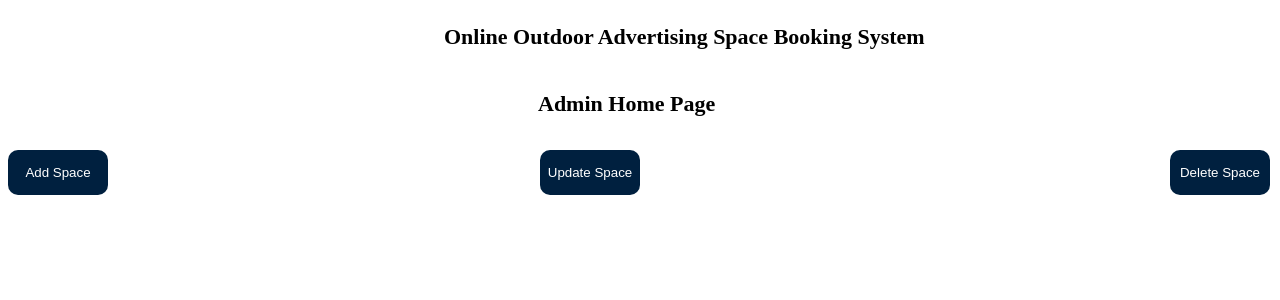
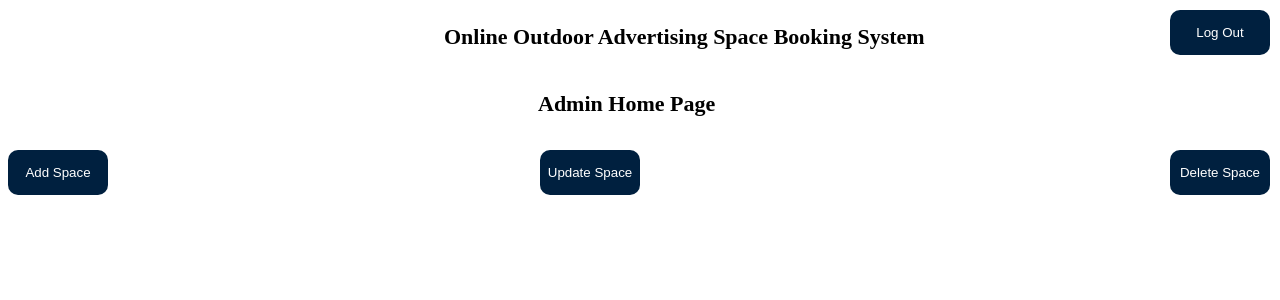
Before and after one commit to imBertrand/oasbs, a PHP site: page /admin.php in a window 1280 px wide. Shown: the top 300 px of the page. Run offline with PHP 8.4, Linux system fonts and the light colour scheme.

Commit message:
Logout buttons Added

```diff
--- a/admin.css
+++ b/admin.css
@@ -132,6 +132,18 @@ h1{
             line-height: 27px;
         }
 
+
+        #Box0{
+            position: absolute;
+            width: 100px;
+            height: 45px;
+            right: 10px;
+            top: 10px;
+            border: none;
+            background: #00203F;
+            border-radius: 10px;
+            color: white;
+        }
         #adminBox1{
             position: absolute;
             width: 100px;
@@ -167,6 +179,18 @@ h1{
     }
 
 #userBox1{
+    position: absolute;
+            width: 100px;
+            height: 45px;
+            top: 20px;
+            border: none;
+            background: #00203F;
+            border-radius: 10px;
+            color: white;
+            left: 50%;
+}
+
+#userBox0{
     position: absolute;
             width: 100px;
             height: 45px;
--- a/admin.php
+++ b/admin.php
@@ -11,6 +11,7 @@
     <h1>Online Outdoor Advertising Space Booking  System</h1>
     <h3 id="Admin">Admin Home Page</h3>
 
+        <input type="submit" value="Log Out" id="Box0">
         <input type="submit" value="Add Space" id="adminBox1">
         <input type="submit" value="Update Space" id="adminBox2">
         <input type="submit" value="Delete Space" id="adminBox3">
--- a/index.php
+++ b/index.php
@@ -12,6 +12,7 @@
     <h3 id="User">Available Outdoor Advertising Space</h3>
 
         <input type="submit" value="Report" id="userBox1">
+        <input type="submit" value="Log Out" id="userBox0">
 
 <table>
     <th>Region</th>
```
